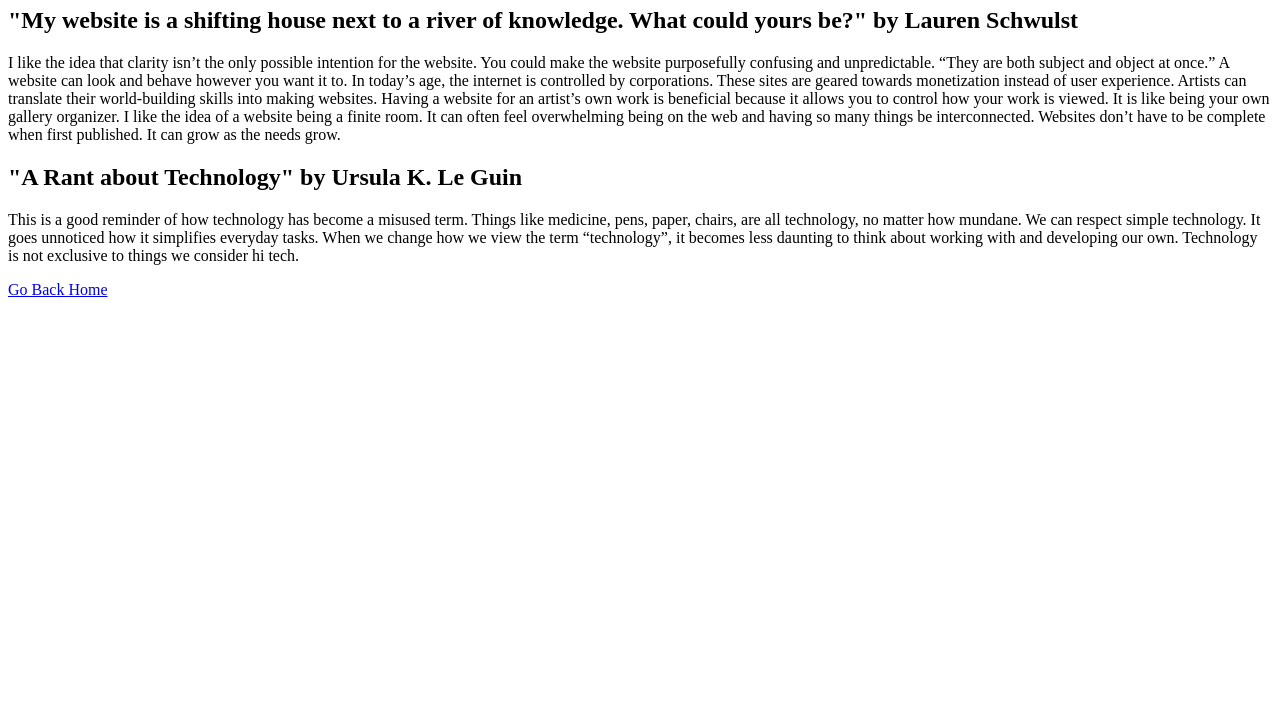
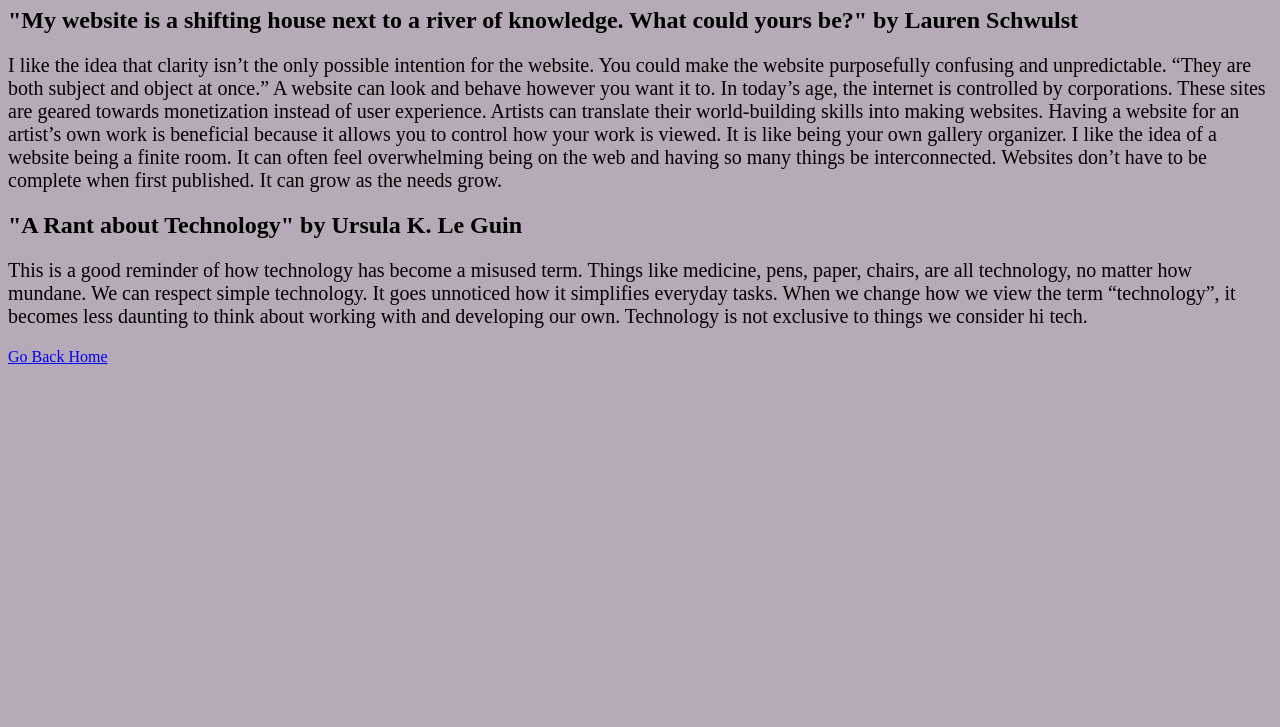
Before and after one commit to cbwiley4/homepage, a plain HTML site: page reading1.html in a window 1280 px wide. Shown: the part 73-800 px from the top of the page. Drawn offline with Linux system fonts and the light colour scheme.

Commit message:
new style

```diff
--- a/reading1.html
+++ b/reading1.html
@@ -1,5 +1,7 @@
 <!DOCTYPE html>
 <html>
+    <link rel="stylesheet" href="stylehomepage.css">
+
 <h1> 1/27 Reading </h1>
 <h2>
 "My website is a shifting house next to a river of knowledge. What could yours be?" by Lauren Schwulst
--- a/stylehomepage.css
+++ b/stylehomepage.css
@@ -1,15 +1,6 @@
 p {
-background-color:rgb(53, 75, 57);
-font-size:30px;
-text-align:center;
 
+font-size:20px;
+}
 
-
-
-
-
-
-
-
-
-}
+html{background-color: rgb(183, 170, 184);}
```
Also changed, not shown: index.html (+1 -0 lines).
